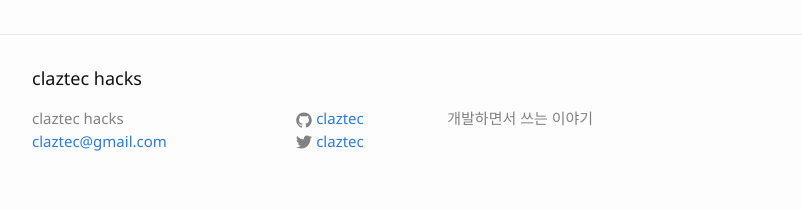
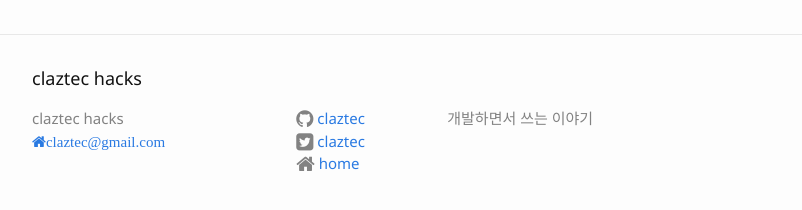
Before and after one commit to claztec/blog, a Jekyll site: the page built from index.html, in a window 1280 px wide. Shown: the part 457-667 px from the top of the page, without its empty margins (238-1040 px from the left). Built offline with Jekyll 4.4.1, drawn with Linux system fonts in a browser that asks for light colours; nearby versions of some CDN libraries; Markdown is read by kramdown in place of the engine named in the settings.

Commit message:
add home link

```diff
--- a/_includes/footer.html
+++ b/_includes/footer.html
@@ -21,7 +21,7 @@
             <div class="footer-col  footer-col-1">
                 <ul class="contact-list">
                     <li>{{ site.title }}</li>
-          <li><a href="mailto:{{ site.email }}">{{ site.email }}</a></li>
+                    <li><a class="fa fa-home fa-fw" href="mailto:{{ site.email }}">{{ site.email }}</a></li>
                 </ul>
             </div>
 
@@ -29,13 +29,8 @@
                 <ul class="social-media-list">
                     {% if site.github_username %}
                     <li>
+                        <i class="fa fa-github fa-lg"></i>
                         <a href="https://github.com/{{ site.github_username }}">
-              <span class="icon  icon--github">
-                <svg viewBox="0 0 16 16">
-                  <path fill="#828282" d="M7.999,0.431c-4.285,0-7.76,3.474-7.76,7.761 c0,3.428,2.223,6.337,5.307,7.363c0.388,0.071,0.53-0.168,0.53-0.374c0-0.184-0.007-0.672-0.01-1.32 c-2.159,0.469-2.614-1.04-2.614-1.04c-0.353-0.896-0.862-1.135-0.862-1.135c-0.705-0.481,0.053-0.472,0.053-0.472 c0.779,0.055,1.189,0.8,1.189,0.8c0.692,1.186,1.816,0.843,2.258,0.645c0.071-0.502,0.271-0.843,0.493-1.037 C4.86,11.425,3.049,10.76,3.049,7.786c0-0.847,0.302-1.54,0.799-2.082C3.768,5.507,3.501,4.718,3.924,3.65 c0,0,0.652-0.209,2.134,0.796C6.677,4.273,7.34,4.187,8,4.184c0.659,0.003,1.323,0.089,1.943,0.261 c1.482-1.004,2.132-0.796,2.132-0.796c0.423,1.068,0.157,1.857,0.077,2.054c0.497,0.542,0.798,1.235,0.798,2.082 c0,2.981-1.814,3.637-3.543,3.829c0.279,0.24,0.527,0.713,0.527,1.437c0,1.037-0.01,1.874-0.01,2.129 c0,0.208,0.14,0.449,0.534,0.373c3.081-1.028,5.302-3.935,5.302-7.362C15.76,3.906,12.285,0.431,7.999,0.431z"/>
-                </svg>
-              </span>
-
                             <span class="username">{{ site.github_username }}</span>
                         </a>
                     </li>
@@ -43,18 +38,22 @@
 
                     {% if site.twitter_username %}
                     <li>
+                        <i class="fa fa-twitter-square fa-lg"></i>
                         <a href="https://twitter.com/{{ site.twitter_username }}">
-              <span class="icon  icon--twitter">
-                <svg viewBox="0 0 16 16">
-                  <path fill="#828282" d="M15.969,3.058c-0.586,0.26-1.217,0.436-1.878,0.515c0.675-0.405,1.194-1.045,1.438-1.809
-                  c-0.632,0.375-1.332,0.647-2.076,0.793c-0.596-0.636-1.446-1.033-2.387-1.033c-1.806,0-3.27,1.464-3.27,3.27 c0,0.256,0.029,0.506,0.085,0.745C5.163,5.404,2.753,4.102,1.14,2.124C0.859,2.607,0.698,3.168,0.698,3.767 c0,1.134,0.577,2.135,1.455,2.722C1.616,6.472,1.112,6.325,0.671,6.08c0,0.014,0,0.027,0,0.041c0,1.584,1.127,2.906,2.623,3.206 C3.02,9.402,2.731,9.442,2.433,9.442c-0.211,0-0.416-0.021-0.615-0.059c0.416,1.299,1.624,2.245,3.055,2.271 c-1.119,0.877-2.529,1.4-4.061,1.4c-0.264,0-0.524-0.015-0.78-0.046c1.447,0.928,3.166,1.469,5.013,1.469 c6.015,0,9.304-4.983,9.304-9.304c0-0.142-0.003-0.283-0.009-0.423C14.976,4.29,15.531,3.714,15.969,3.058z"/>
-                </svg>
-              </span>
-
                             <span class="username">{{ site.twitter_username }}</span>
                         </a>
                     </li>
                     {% endif %}
+
+                    {% if site.blog %}
+                    <li>
+                        <i class="fa fa-home fa-lg"></i>
+                        <a href="http://blog.claztec.net">
+                            <span class="username">home</span>
+                        </a>
+                    </li>
+                    {% endif %}
+
                 </ul>
             </div>
 
--- a/_includes/head.html
+++ b/_includes/head.html
@@ -11,4 +11,5 @@
   <link rel="alternate" type="application/rss+xml" title="{{ site.title }}" href="{{ "/feed.xml" | prepend: site.baseurl | prepend: site.url }}" />
   <link href='http://fonts.googleapis.com/css?family=Noto+Sans' rel='stylesheet' type='text/css'>
   <link href='http://fonts.googleapis.com/css?family=Ubuntu+Mono' rel='stylesheet' type='text/css'>
+  <link rel="stylesheet" href="https://maxcdn.bootstrapcdn.com/font-awesome/4.4.0/css/font-awesome.min.css">
 </head>
```
Also changed, not shown: 1 other file. Lines whose indentation alone changed are shown as unchanged.
